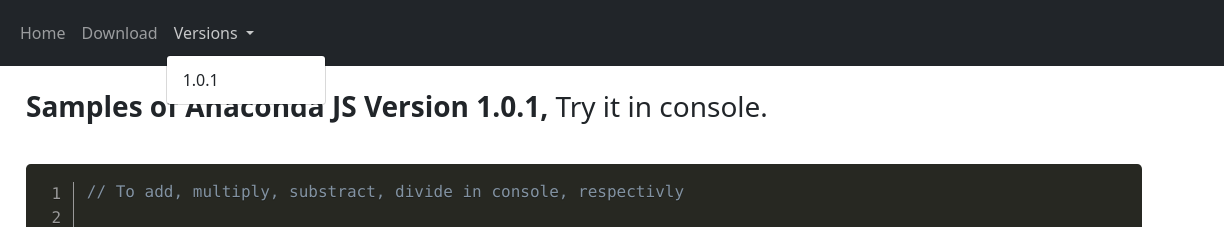
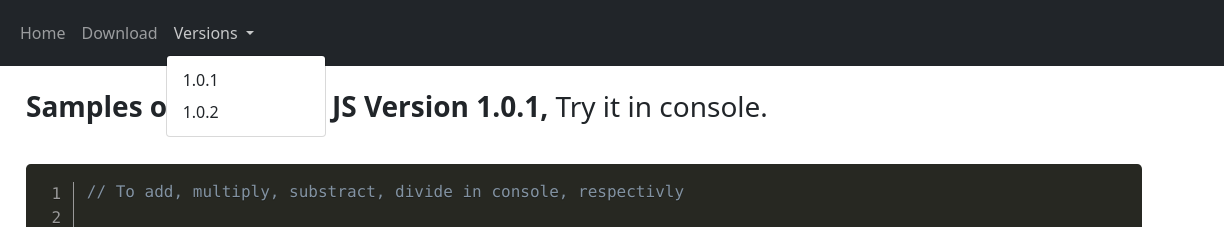
Before and after one commit to Technicalearth/AnacondaJS, a plain HTML site: page version_pages/ver1.0.1.html in a window 1280 px wide. Both pictures are taken after a click on the button "Versions". Shown: the top 227 px of the page, 56-1280 px from the left. Drawn offline with nearby package versions, Linux system fonts and the light colour scheme.

Commit message:
Update ver1.0.1.html

```diff
--- a/version_pages/ver1.0.1.html
+++ b/version_pages/ver1.0.1.html
@@ -33,6 +33,7 @@
                 </a>
                 <ul class="dropdown-menu" aria-labelledby="navbarDropdown">
                   <li><a class="dropdown-item" href="../version_pages/ver1.0.1.html">1.0.1</a></li>
+                  <li><a class="dropdown-item" href="../version_pages/ver1.0.2.html">1.0.2</a></li>
                 </ul>
               </li>
             </ul>
```
